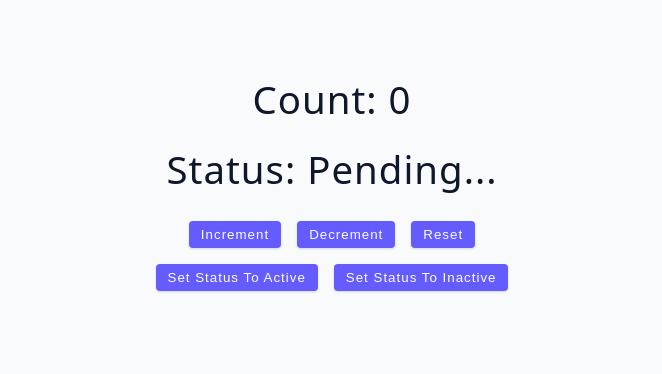
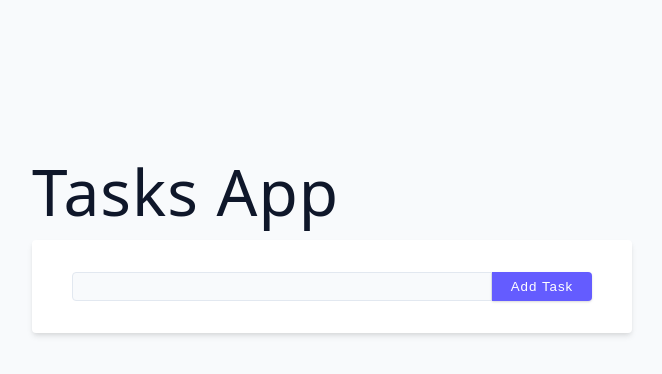
Before and after one commit to Git-Darkmoon/TypeScript-Course, a React (Vite) app in the folder 02-typescript-react-essentials/: page / in a window 1280 px wide. Shown: the top 374 px of the page, without its empty margins (308-970 px from the left). Built offline with nearby package versions, Linux system fonts and the light colour scheme.

Commit message:
[DONE] Tasks App with React using TS.

```diff
--- a/02-typescript-react-essentials/src/App.tsx
+++ b/02-typescript-react-essentials/src/App.tsx
@@ -1,4 +1,4 @@
-import Component from "./starter/09-rtk"
+import Component from "./starter/10-tasks/index"
 
 function App() {
   return (
--- a/02-typescript-react-essentials/src/main.tsx
+++ b/02-typescript-react-essentials/src/main.tsx
@@ -1,4 +1,3 @@
-import React from "react"
 import ReactDOM from "react-dom/client"
 import App from "./App.tsx"
 import "./index.css"
--- /dev/null
+++ b/02-typescript-react-essentials/src/starter/10-tasks/Form.tsx
@@ -0,0 +1,45 @@
+import { useState } from "react"
+import { FormProps } from "./types"
+
+function Form({ addTask }: FormProps) {
+  const [text, setText] = useState("")
+
+  const handleSubmit = (e: React.FormEvent<HTMLFormElement>) => {
+    e.preventDefault()
+
+    if (!text) {
+      alert("The task cannot be empty.")
+      return
+    }
+
+    addTask({
+      id: crypto.randomUUID(),
+      description: text,
+      isCompleted: false,
+    })
+
+    setText("")
+  }
+
+  const handleChange = (e: React.ChangeEvent<HTMLInputElement>) => {
+    setText(e.target.value)
+  }
+
+  return (
+    <form onSubmit={handleSubmit} className="form task-form">
+      <input
+        type="text"
+        name="task"
+        value={text}
+        required
+        onChange={handleChange}
+        className="form-input"
+      />
+      <button type="submit" className="btn">
+        Add task
+      </button>
+    </form>
+  )
+}
+
+export default Form
--- /dev/null
+++ b/02-typescript-react-essentials/src/starter/10-tasks/List.tsx
@@ -0,0 +1,22 @@
+import { ListProps } from "./types"
+
+function List({ tasks, toggleTask }: ListProps) {
+  return (
+    <ul className="list">
+      {tasks.map((task) => {
+        return (
+          <li key={task.id}>
+            <p className="task-text">{task.description}</p>
+            <input
+              type="checkbox"
+              name="taskCompleted"
+              checked={task.isCompleted}
+              onChange={() => toggleTask({ id: task.id })}
+            />
+          </li>
+        )
+      })}
+    </ul>
+  )
+}
+export default List
--- a/02-typescript-react-essentials/src/starter/10-tasks/index.tsx
+++ b/02-typescript-react-essentials/src/starter/10-tasks/index.tsx
@@ -1,9 +1,43 @@
+import { useEffect, useState } from "react"
+import Form from "./Form"
+import List from "./List"
+import { Task } from "./types"
+
+const loadTasks = (): Task[] => {
+  const storedTasks = localStorage.getItem("tasks")
+  return storedTasks ? JSON.parse(storedTasks) : []
+}
+
+const updateStorage = (tasks: Task[]): void => {
+  localStorage.setItem("tasks", JSON.stringify(tasks))
+}
+
 function Component() {
+  const [tasks, setTasks] = useState<Task[]>(loadTasks)
+
+  const addTask = (task: Task) => {
+    setTasks([...tasks, task])
+  }
+
+  const toggleTask = ({ id }: { id: string }) => {
+    setTasks(
+      tasks.map((task) => {
+        if (task.id === id) {
+          return { ...task, isCompleted: !task.isCompleted }
+        }
+        return task
+      })
+    )
+  }
+
+  useEffect(() => updateStorage(tasks), [tasks])
+
   return (
-    <div>
-      <h2>React & Typescript</h2>
-      <h2>Task List</h2>
-    </div>
-  );
+    <main>
+      <h1 className="mb-1">Tasks App</h1>
+      <Form addTask={addTask} />
+      <List tasks={tasks} toggleTask={toggleTask} />
+    </main>
+  )
 }
-export default Component;
+export default Component
--- /dev/null
+++ b/02-typescript-react-essentials/src/starter/10-tasks/types.ts
@@ -0,0 +1,13 @@
+export type Task = {
+  id: string
+  description: string
+  isCompleted: boolean
+}
+export type FormProps = {
+  addTask: (task: Task) => void
+}
+
+export type ListProps = {
+  tasks: Task[]
+  toggleTask: ({ id }: { id: string }) => void
+}
```
